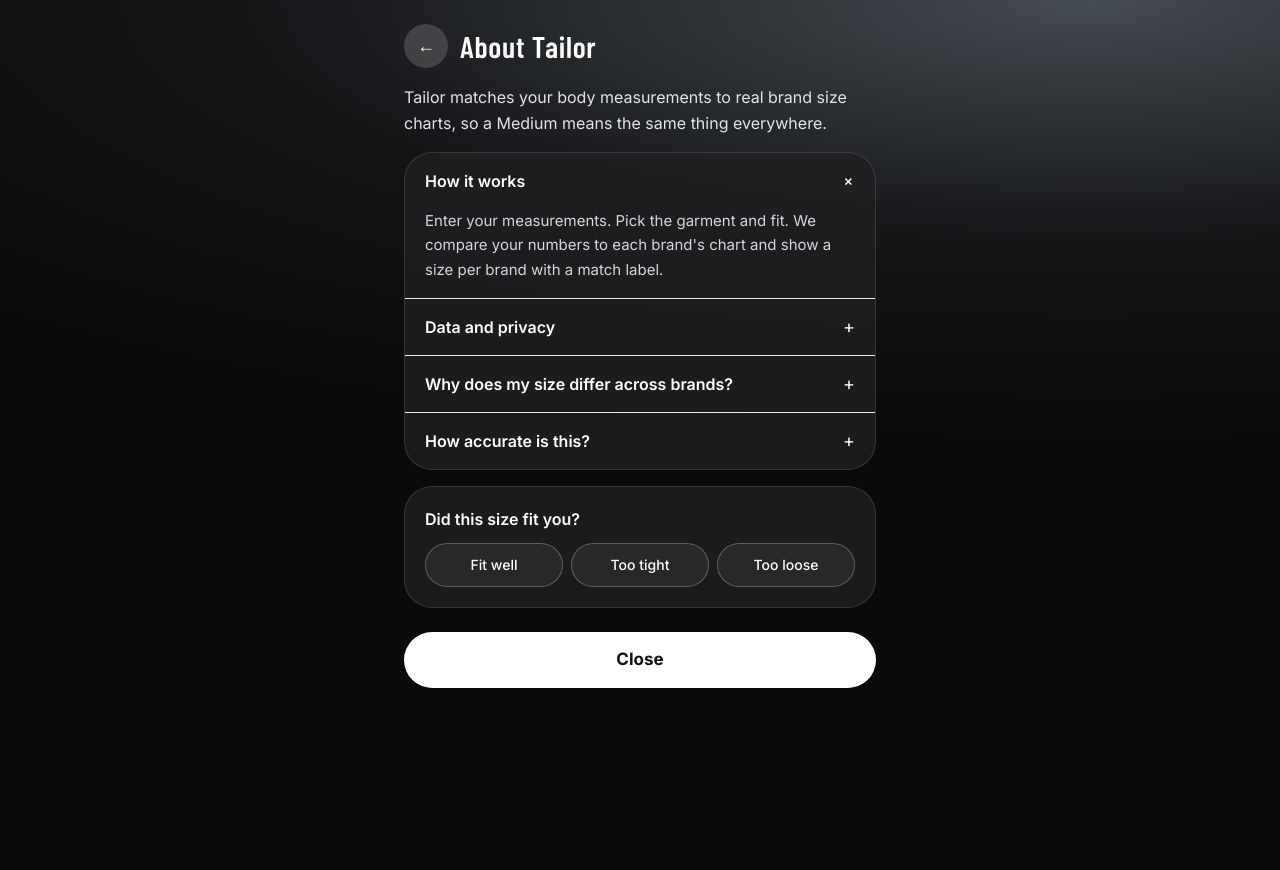
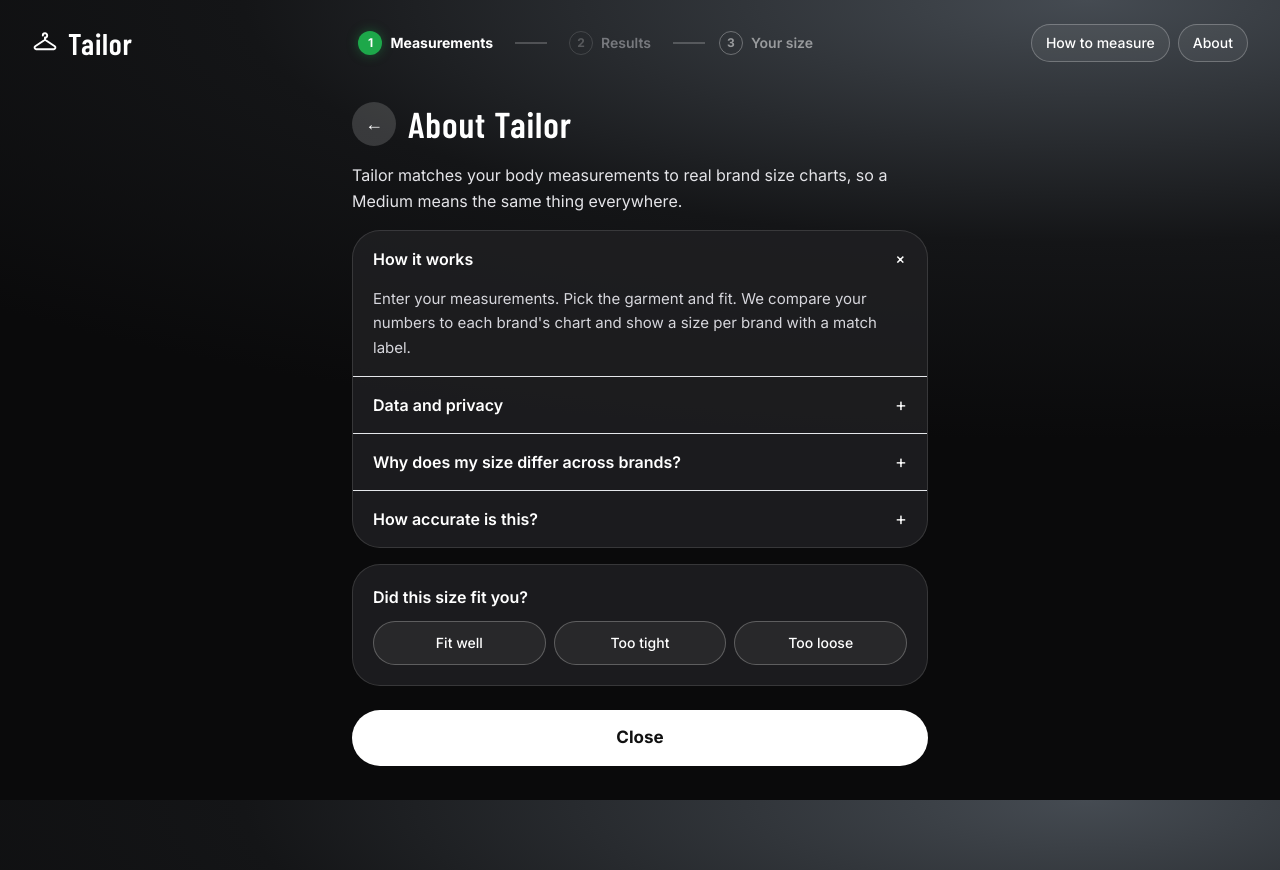
Before and after one commit to hameem-codes/tailor, a React (Vite) app: page /about in a window 1280 px wide. Before the commit the page ends 800 px from the top, so only its background shows below. Built offline with nearby package versions, Linux system fonts and the light colour scheme.

Commit message:
feat: polish error states, empty states, and desktop/mobile consistency

```diff
--- a/src/App.tsx
+++ b/src/App.tsx
@@ -32,6 +32,7 @@ import { ResultsScreen } from './components/ResultsScreen';
 import { BrandDetail } from './components/BrandDetail';
 import { AboutScreen } from './components/AboutScreen';
 import { HowToMeasureModal } from './components/HowToMeasureModal';
+import { HangerIcon } from './components/Icons';
 
 // Route wrapper: Screen 1 (Input)
 const InputScreenRoute: React.FC<{
@@ -175,12 +176,22 @@ const BrandDetailRoute: React.FC<{
 
   if (!brandChart) {
     return (
-      <div className="w-full max-w-[520px] mx-auto min-h-screen flex flex-col items-center justify-center p-6 text-center page-transition">
-        <h2 className="font-barlow text-3xl font-semibold mb-2">Brand not found</h2>
-        <p className="text-secText mb-4">We couldn't locate this brand's size guide.</p>
-        <button onClick={() => navigate('/results')} className="primary-btn btn-press px-6">
-          Back to results
-        </button>
+      <div className="w-full max-w-[560px] mx-auto min-h-[calc(100vh-140px)] flex flex-col items-center justify-center p-6 text-center page-transition">
+        <div className="glass-card p-8 flex flex-col items-center text-center gap-3 border border-white/12 w-full max-w-md shadow-2xl">
+          <HangerIcon size={48} className="text-[#D6D6DC] my-1" />
+          <h2 className="font-barlow text-3xl sm:text-4xl font-semibold text-white">
+            Brand not found
+          </h2>
+          <p className="text-secText text-sm sm:text-base leading-relaxed mb-2">
+            We couldn't locate this brand's size guide or it might have been removed.
+          </p>
+          <button
+            onClick={() => navigate('/results')}
+            className="primary-btn btn-press w-full !min-h-[48px] text-base font-semibold"
+          >
+            Back to results
+          </button>
+        </div>
       </div>
     );
   }
@@ -261,7 +272,7 @@ export const App: React.FC = () => {
   return (
     <div className="min-h-screen text-white relative w-full overflow-x-hidden flex flex-col">
       {/* Universal Desktop & Responsive Top Navbar matching design export */}
-      {location.pathname !== '/about' && location.pathname !== '/loading' && (
+      {location.pathname !== '/loading' && (
         <TopNavbar
           currentStep={currentStep}
           canGoToResults={canGoToResults}
--- a/src/components/AboutScreen.tsx
+++ b/src/components/AboutScreen.tsx
@@ -29,7 +29,7 @@ export const AboutScreen: React.FC<AboutScreenProps> = ({
   };
 
   return (
-    <div className="w-full max-w-[520px] mx-auto min-h-screen flex flex-col gap-4 p-4 sm:p-6 pb-20 page-transition">
+    <div className="w-full max-w-[640px] mx-auto min-h-screen flex flex-col gap-4 p-4 sm:p-6 lg:p-8 pb-20 page-transition">
       {/* Header */}
       <div className="flex items-center gap-3">
         <button
@@ -39,7 +39,7 @@ export const AboutScreen: React.FC<AboutScreenProps> = ({
         >
           ←
         </button>
-        <h1 className="font-barlow text-3xl font-semibold text-white tracking-wide">
+        <h1 className="font-barlow text-3xl sm:text-4xl font-semibold text-white tracking-wide">
           About Tailor
         </h1>
       </div>
```
